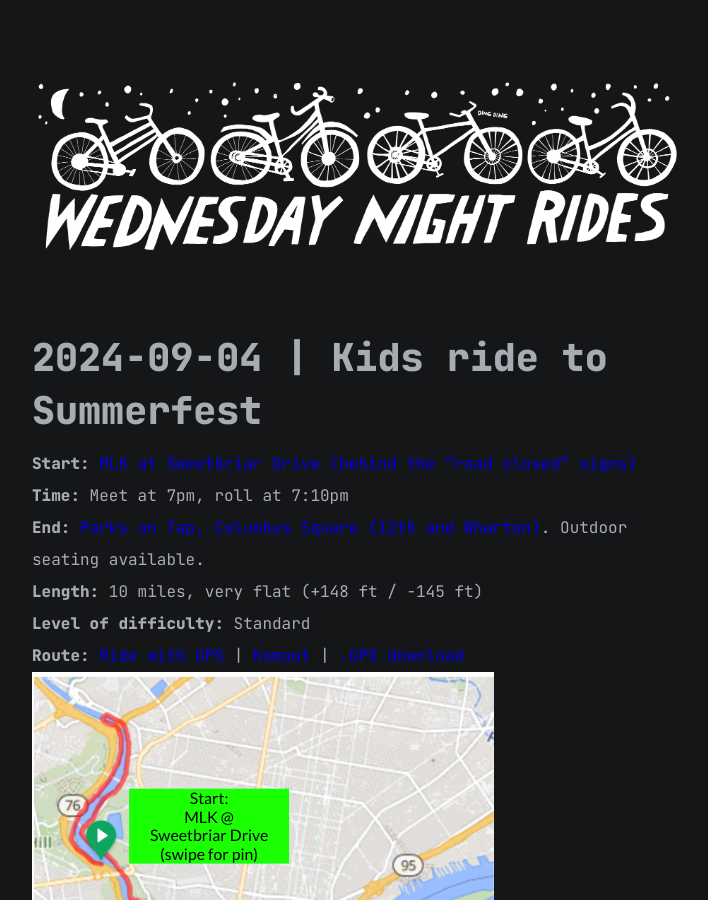
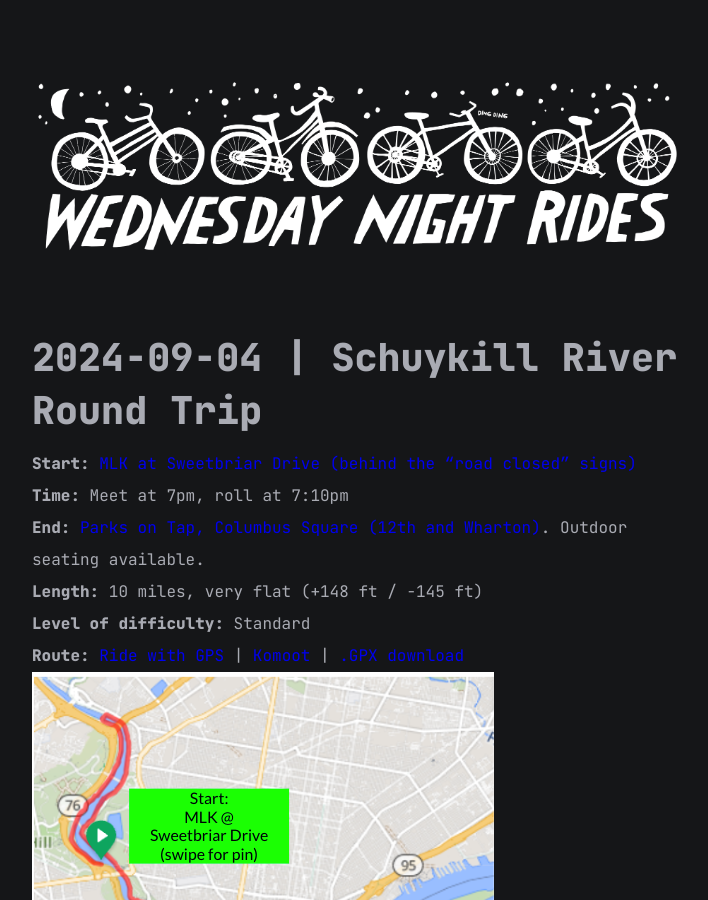
Before and after one commit to wednightrides/wednightrides.github.io, a Jekyll site: the page built from all_collections/_posts/2024-09-04-ride.md, in a window 1280 px wide and 900 px high. Shown: the whole window, without its empty margins (283-991 px from the left). Built offline with Jekyll 4.4.1, drawn with Linux system fonts in a browser that asks for light colours; nearby versions of some CDN libraries.

Commit message:
update title

```diff
--- a/all_collections/_posts/2024-09-04-ride.md
+++ b/all_collections/_posts/2024-09-04-ride.md
@@ -1,6 +1,6 @@
 ---
 layout: post
-title: 2024-09-04 | Kids ride to Summerfest
+title: 2024-09-04 | Schuykill River Round Trip
 date: 2024-09-03
 categories: ["rides"]
 start_location: MLK at Sweetbriar Drive (behind the “road closed” signs)
```
